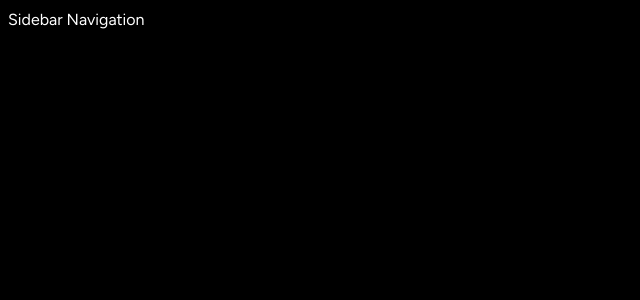
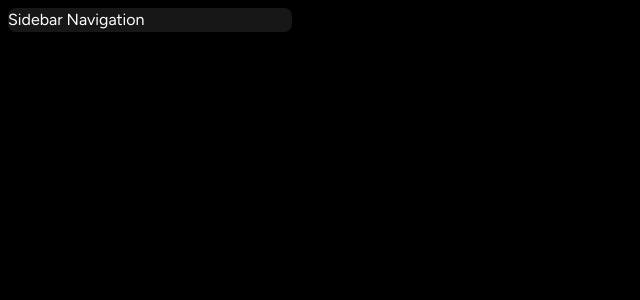
Before and after one commit to RachelGreenwood/spotify-clone, a Next.js app: page / in a window 1280 px wide. Shown: the top 300 px of the page, without its empty margins (0-640 px from the left). Built offline with nearby package versions, Linux system fonts and the light colour scheme.

Commit message:
Adds Box Styling

```diff
--- a/components/Box.tsx
+++ b/components/Box.tsx
@@ -1,3 +1,5 @@
+import { twMerge } from "tailwind-merge";
+
 interface BoxProps {
     children: React.ReactNode;
     className?: string;
@@ -8,7 +10,7 @@ const Box: React.FC<BoxProps> = ({
     className
 }) => {
     return (
-        <div>
+        <div className={twMerge("bg-neutral-900 rounded-lg h-fit w-full", className)}>
             {children}
         </div>
     );
```
